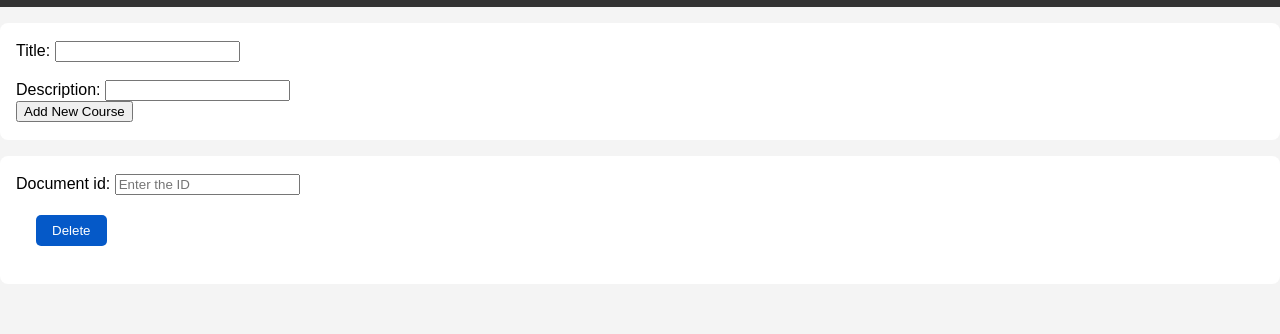
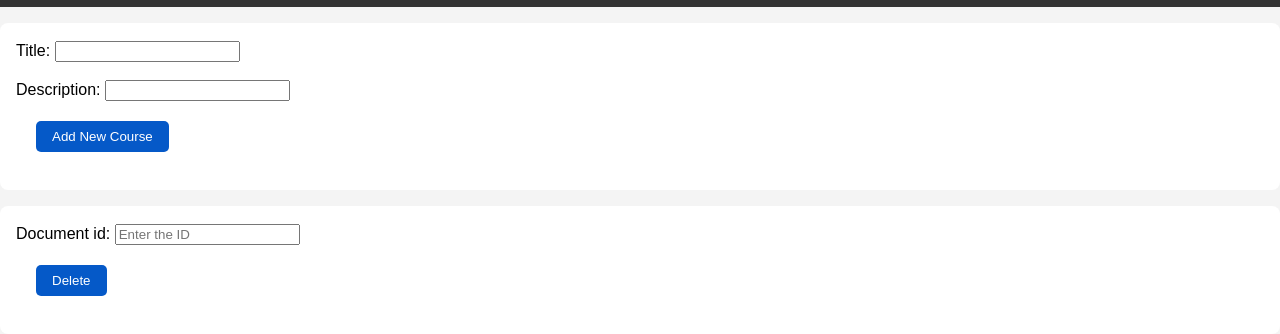
Before and after one commit to harshmohite04/Application-Security--Role--based-, a website: page faculty.html in a window 1280 px wide. Shown: the part 44-378 px from the top of the page. Drawn offline with Linux system fonts and the light colour scheme.

Commit message:
Update combine-css.css

```diff
--- a/assets/css/combine-css.css
+++ b/assets/css/combine-css.css
@@ -31,7 +31,7 @@ body {
   .logout-btn:hover {
     background-color: #ff0000;
   }
-.deleted{
+  .added ,.deleted{
     margin: 20px;
     background-color: #0559c8;
     color: #fff;
```
